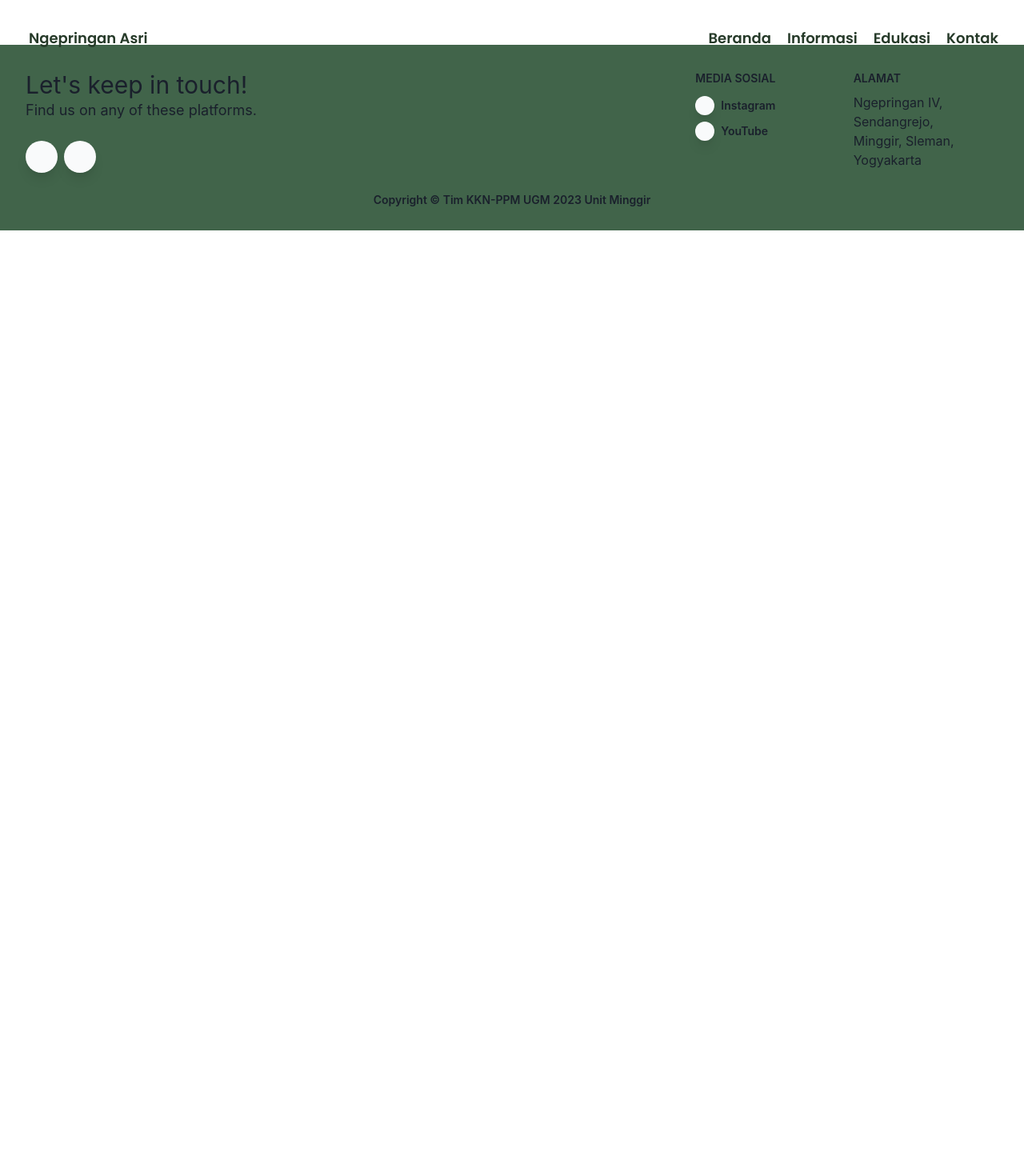
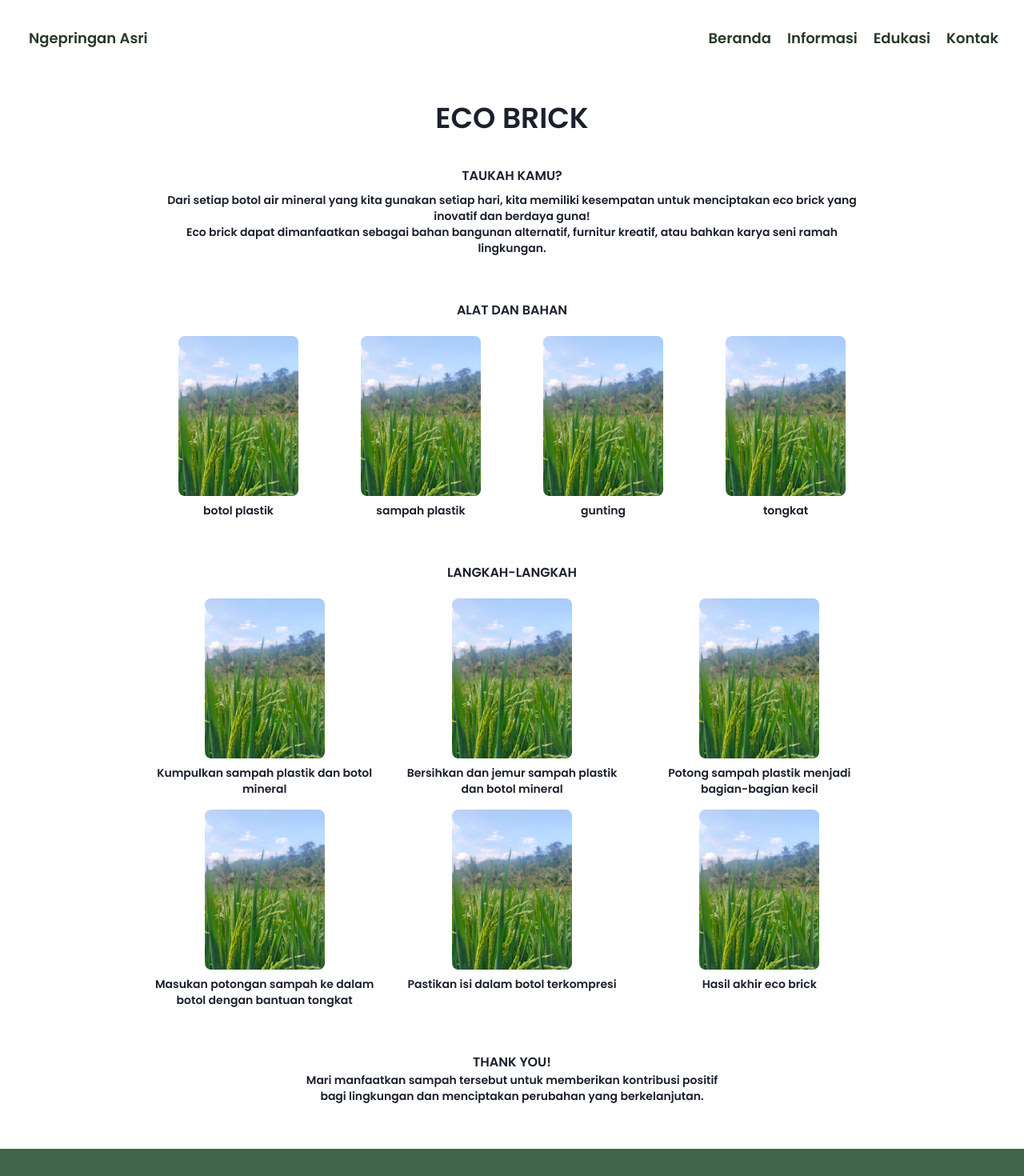
Before and after one commit to mhmd-arif/ngepringan, a React (Vite) app in the folder client/: page /edukasi/pertanianmikro in a window 1280 px wide. Shown: the top 1470 px of the page at 80% size. Before the commit the page ends 800 px from the top, so only its background shows below. Built offline with nearby package versions, Linux system fonts and the light colour scheme; some icons are missing.

Commit message:
feat:page eduecobrick1

```diff
--- a/client/src/pages/blog/EduEcoBrick.jsx
+++ b/client/src/pages/blog/EduEcoBrick.jsx
@@ -16,9 +16,9 @@ const EduEcoBrick = () => {
       >
         <h1 className="text-4xl mb-10">ECO BRICK</h1>
         <div className="max-w-4xl flex flex-col gap-14">
-          <div className="flex flex-col gap-2 ">
+          <div className="flex flex-col gap-2 items-center">
             <h2>TAUKAH KAMU?</h2>
-            <p className=" text-sm font-semibold">
+            <p className=" text-sm font-semibold max-w-2xl">
               Dari setiap botol air mineral yang kita gunakan setiap hari, kita
               memiliki kesempatan untuk menciptakan eco brick yang inovatif dan
               berdaya guna! <br /> Eco brick dapat dimanfaatkan sebagai bahan
@@ -111,12 +111,12 @@ const EduEcoBrick = () => {
             </div>
           </div>
 
-          <div>
+          <div className="w-full flex flex-col items-center">
             <h2>THANK YOU!</h2>
-            <div className="text-sm font-bold">
+            <div className="text-sm font-semibold max-w-2xl ">
               Mari manfaatkan sampah tersebut untuk memberikan kontribusi
-              positif <br />
-              bagi lingkungan dan menciptakan perubahan yang berkelanjutan.
+              positif bagi lingkungan dan menciptakan perubahan yang
+              berkelanjutan.
             </div>
           </div>
         </div>
--- a/client/src/pages/blog/EduPertanianMikro.jsx
+++ b/client/src/pages/blog/EduPertanianMikro.jsx
@@ -10,6 +10,117 @@ const EduPertanianMikro = () => {
   return (
     <>
       <Navbar />
+      <div
+        id="Body"
+        className=" w-full flex flex-col container mx-auto font-poppins items-center lg:text-center lg:mt-32 font-bold max-w-5xl"
+      >
+        <h1 className="text-4xl mb-10">ECO BRICK</h1>
+        <div className="max-w-4xl flex flex-col gap-14">
+          <div className="flex flex-col gap-2 ">
+            <h2>TAUKAH KAMU?</h2>
+            <p className=" text-sm font-semibold">
+              Dari setiap botol air mineral yang kita gunakan setiap hari, kita
+              memiliki kesempatan untuk menciptakan eco brick yang inovatif dan
+              berdaya guna! <br /> Eco brick dapat dimanfaatkan sebagai bahan
+              bangunan alternatif, furnitur kreatif, atau bahkan karya seni
+              ramah lingkungan.
+            </p>
+          </div>
+
+          <div>
+            <h2>ALAT DAN BAHAN</h2>
+            <div className="grid grid-cols-4 w-full mt-5 justify-center gap-4 text-sm font-semibold">
+              <div className="flex flex-col items-center gap-2 ">
+                <img
+                  src={GG3}
+                  className="w-[150px] object-cover rounded-lg transform ease duration-300 hover:scale-[1.02] hover:shadow-md"
+                />
+                <div>botol plastik</div>
+              </div>
+              <div className="flex flex-col items-center gap-2 ">
+                <img
+                  src={GG3}
+                  className="w-[150px] object-cover rounded-lg transform ease duration-300 hover:scale-[1.02] hover:shadow-md"
+                />
+                <div>sampah plastik </div>
+              </div>
+              <div className="flex flex-col items-center gap-2 ">
+                <img
+                  src={GG3}
+                  className="w-[150px] object-cover rounded-lg transform ease duration-300 hover:scale-[1.02] hover:shadow-md"
+                />
+                <div>gunting </div>
+              </div>
+              <div className="flex flex-col items-center gap-2 ">
+                <img
+                  src={GG3}
+                  className="w-[150px] object-cover rounded-lg transform ease duration-300 hover:scale-[1.02] hover:shadow-md"
+                />
+                <div>tongkat</div>
+              </div>
+            </div>
+          </div>
+
+          <div>
+            <h2>LANGKAH-LANGKAH</h2>
+            <div className="grid grid-cols-3 w-full mt-5 gap-y-4 gap-x-8 text-sm font-semibold">
+              <div className="flex flex-col items-center gap-2">
+                <img
+                  src={GG3}
+                  className="w-[150px] object-cover rounded-lg transform ease duration-300 hover:scale-[1.02] hover:shadow-md"
+                />
+                <div>Kumpulkan sampah plastik dan botol mineral</div>
+              </div>
+              <div className="flex flex-col items-center gap-2 ">
+                <img
+                  src={GG3}
+                  className="w-[150px] object-cover rounded-lg transform ease duration-300 hover:scale-[1.02] hover:shadow-md"
+                />
+                <div>Bersihkan dan jemur sampah plastik dan botol mineral </div>
+              </div>
+              <div className="flex flex-col items-center gap-2 ">
+                <img
+                  src={GG3}
+                  className="w-[150px] object-cover rounded-lg transform ease duration-300 hover:scale-[1.02] hover:shadow-md"
+                />
+                <div>Potong sampah plastik menjadi bagian-bagian kecil </div>
+              </div>
+              <div className="flex flex-col items-center gap-2  ">
+                <img
+                  src={GG3}
+                  className="w-[150px] object-cover rounded-lg transform ease duration-300 hover:scale-[1.02] hover:shadow-md"
+                />
+                <div>
+                  Masukan potongan sampah ke dalam botol dengan bantuan tongkat
+                </div>
+              </div>
+              <div className="flex flex-col items-center gap-2  ">
+                <img
+                  src={GG3}
+                  className="w-[150px] object-cover rounded-lg transform ease duration-300 hover:scale-[1.02] hover:shadow-md"
+                />
+                <div>Pastikan isi dalam botol terkompresi</div>
+              </div>
+              <div className="flex flex-col items-center gap-2  ">
+                <img
+                  src={GG3}
+                  className="w-[150px] object-cover rounded-lg transform ease duration-300 hover:scale-[1.02] hover:shadow-md"
+                />
+                <div>Hasil akhir eco brick</div>
+              </div>
+            </div>
+          </div>
+
+          <div>
+            <h2>THANK YOU!</h2>
+            <div className="text-sm font-bold">
+              Mari manfaatkan sampah tersebut untuk memberikan kontribusi
+              positif <br />
+              bagi lingkungan dan menciptakan perubahan yang berkelanjutan.
+            </div>
+          </div>
+        </div>
+      </div>
 
       <Footer />
     </>
--- a/client/src/pages/blog/EduPotTanaman.jsx
+++ b/client/src/pages/blog/EduPotTanaman.jsx
@@ -10,6 +10,117 @@ const EduPotTanaman = () => {
   return (
     <>
       <Navbar />
+      <div
+        id="Body"
+        className=" w-full flex flex-col container mx-auto font-poppins items-center lg:text-center lg:mt-32 font-bold max-w-5xl"
+      >
+        <h1 className="text-4xl mb-10">ECO BRICK</h1>
+        <div className="max-w-4xl flex flex-col gap-14">
+          <div className="flex flex-col gap-2 ">
+            <h2>TAUKAH KAMU?</h2>
+            <p className=" text-sm font-semibold">
+              Dari setiap botol air mineral yang kita gunakan setiap hari, kita
+              memiliki kesempatan untuk menciptakan eco brick yang inovatif dan
+              berdaya guna! <br /> Eco brick dapat dimanfaatkan sebagai bahan
+              bangunan alternatif, furnitur kreatif, atau bahkan karya seni
+              ramah lingkungan.
+            </p>
+          </div>
+
+          <div>
+            <h2>ALAT DAN BAHAN</h2>
+            <div className="grid grid-cols-4 w-full mt-5 justify-center gap-4 text-sm font-semibold">
+              <div className="flex flex-col items-center gap-2 ">
+                <img
+                  src={GG3}
+                  className="w-[150px] object-cover rounded-lg transform ease duration-300 hover:scale-[1.02] hover:shadow-md"
+                />
+                <div>botol plastik</div>
+              </div>
+              <div className="flex flex-col items-center gap-2 ">
+                <img
+                  src={GG3}
+                  className="w-[150px] object-cover rounded-lg transform ease duration-300 hover:scale-[1.02] hover:shadow-md"
+                />
+                <div>sampah plastik </div>
+              </div>
+              <div className="flex flex-col items-center gap-2 ">
+                <img
+                  src={GG3}
+                  className="w-[150px] object-cover rounded-lg transform ease duration-300 hover:scale-[1.02] hover:shadow-md"
+                />
+                <div>gunting </div>
+              </div>
+              <div className="flex flex-col items-center gap-2 ">
+                <img
+                  src={GG3}
+                  className="w-[150px] object-cover rounded-lg transform ease duration-300 hover:scale-[1.02] hover:shadow-md"
+                />
+                <div>tongkat</div>
+              </div>
+            </div>
+          </div>
+
+          <div>
+            <h2>LANGKAH-LANGKAH</h2>
+            <div className="grid grid-cols-3 w-full mt-5 gap-y-4 gap-x-8 text-sm font-semibold">
+              <div className="flex flex-col items-center gap-2">
+                <img
+                  src={GG3}
+                  className="w-[150px] object-cover rounded-lg transform ease duration-300 hover:scale-[1.02] hover:shadow-md"
+                />
+                <div>Kumpulkan sampah plastik dan botol mineral</div>
+              </div>
+              <div className="flex flex-col items-center gap-2 ">
+                <img
+                  src={GG3}
+                  className="w-[150px] object-cover rounded-lg transform ease duration-300 hover:scale-[1.02] hover:shadow-md"
+                />
+                <div>Bersihkan dan jemur sampah plastik dan botol mineral </div>
+              </div>
+              <div className="flex flex-col items-center gap-2 ">
+                <img
+                  src={GG3}
+                  className="w-[150px] object-cover rounded-lg transform ease duration-300 hover:scale-[1.02] hover:shadow-md"
+                />
+                <div>Potong sampah plastik menjadi bagian-bagian kecil </div>
+              </div>
+              <div className="flex flex-col items-center gap-2  ">
+                <img
+                  src={GG3}
+                  className="w-[150px] object-cover rounded-lg transform ease duration-300 hover:scale-[1.02] hover:shadow-md"
+                />
+                <div>
+                  Masukan potongan sampah ke dalam botol dengan bantuan tongkat
+                </div>
+              </div>
+              <div className="flex flex-col items-center gap-2  ">
+                <img
+                  src={GG3}
+                  className="w-[150px] object-cover rounded-lg transform ease duration-300 hover:scale-[1.02] hover:shadow-md"
+                />
+                <div>Pastikan isi dalam botol terkompresi</div>
+              </div>
+              <div className="flex flex-col items-center gap-2  ">
+                <img
+                  src={GG3}
+                  className="w-[150px] object-cover rounded-lg transform ease duration-300 hover:scale-[1.02] hover:shadow-md"
+                />
+                <div>Hasil akhir eco brick</div>
+              </div>
+            </div>
+          </div>
+
+          <div>
+            <h2>THANK YOU!</h2>
+            <div className="text-sm font-bold">
+              Mari manfaatkan sampah tersebut untuk memberikan kontribusi
+              positif bagi lingkungan dan menciptakan perubahan yang
+              berkelanjutan.
+            </div>
+          </div>
+        </div>
+      </div>
 
       <Footer />
     </>
```
